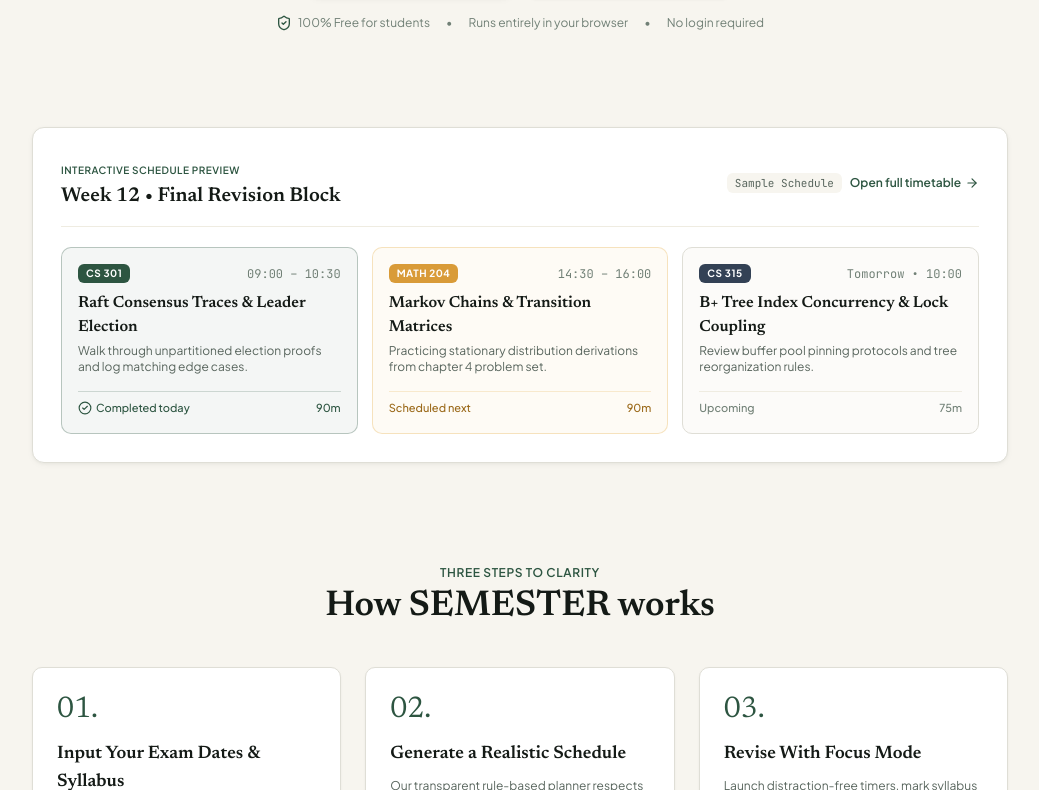
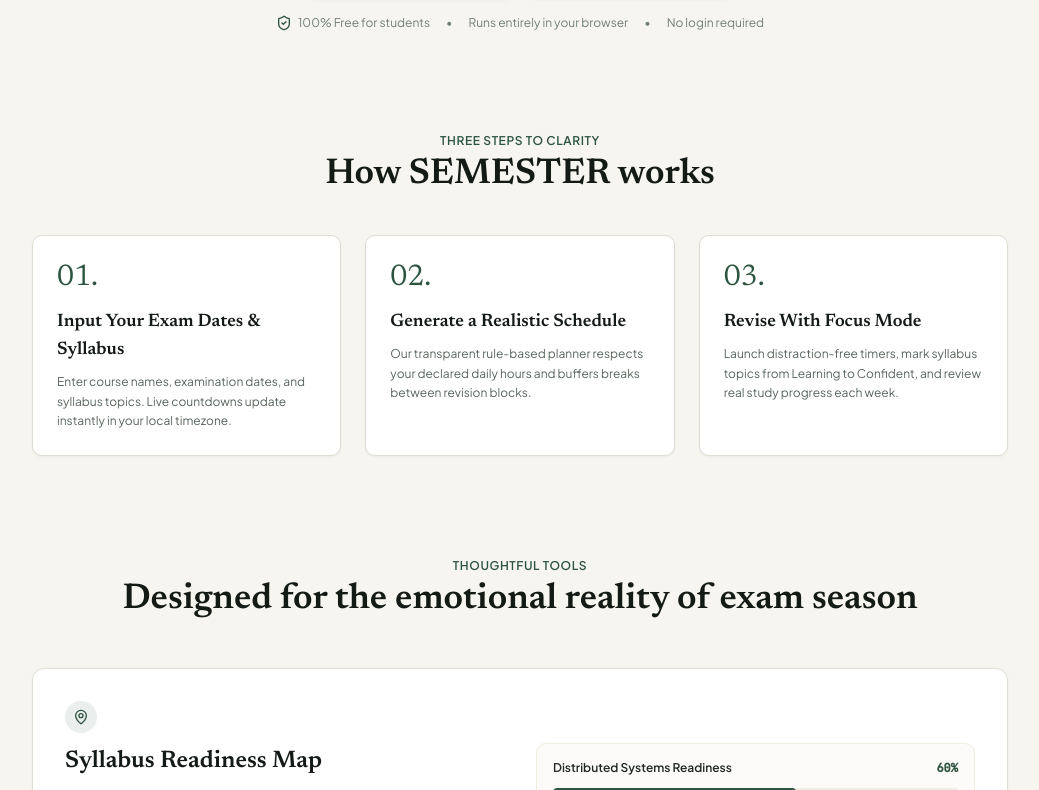
Before and after one commit to sylvester2703/SEMESTER-Personalized-Academic-Planning-Exam-Season-Workspace, a Next.js app: page / in a window 1280 px wide. Shown: the part 610-1400 px from the top of the page, without its empty margins (120-1159 px from the left). Built offline with nearby package versions, Linux system fonts and the light colour scheme.

Commit message:
fix: remove dummy routine in onboarding, schedule preview, and footer tags

```diff
--- a/components/landing/landing-view.tsx
+++ b/components/landing/landing-view.tsx
@@ -5,19 +5,10 @@
 import {
   Sparkles,
   ArrowRight,
-  Calendar,
-  Clock,
   Compass,
   MapPin,
-  Timer,
-  BarChart3,
   ShieldCheck,
-  CheckCircle2,
-  BookOpen,
-  Award,
-  Laptop,
 } from 'lucide-react';
-import { format } from 'date-fns';
 
 export function LandingView() {
   const { setActiveView, setIsOnboardingOpen } = usePlanner();
@@ -75,103 +66,6 @@
         </div>
       </section>
 
-      {/* BELIEVABLE TIMETABLE PREVIEW FRAGMENT */}
-      <section className="max-w-5xl mx-auto px-4 sm:px-6">
-        <div className="rounded-xl border border-paper-300 dark:border-paper-800 bg-white dark:bg-paper-900 shadow-card p-5 sm:p-7 overflow-hidden">
-          {/* Header of preview */}
-          <div className="flex flex-col sm:flex-row sm:items-center justify-between gap-3 pb-4 border-b border-paper-200 dark:border-paper-800">
-            <div>
-              <span className="text-[10px] font-semibold uppercase tracking-wider text-forest dark:text-emerald-400">
-                Interactive Schedule Preview
-              </span>
-              <h3 className="font-serif text-xl font-semibold text-ink-950 dark:text-white mt-0.5">
-                Week 12 • Final Revision Block
-              </h3>
-            </div>
-            <div className="flex items-center gap-2">
-              <span className="px-2 py-0.5 rounded text-[11px] bg-paper-100 dark:bg-paper-800 text-ink-600 dark:text-ink-400 font-mono">
-                Sample Schedule
-              </span>
-              <button
-                onClick={() => setActiveView('timetable')}
-                className="text-xs font-semibold text-forest dark:text-emerald-400 hover:underline flex items-center gap-1"
-              >
-                <span>Open full timetable</span>
-                <ArrowRight className="w-3.5 h-3.5" />
-              </button>
-            </div>
-          </div>
-
-          {/* Three representative realistic sessions */}
-          <div className="grid grid-cols-1 md:grid-cols-3 gap-3.5 mt-5">
-            <div className="p-4 rounded-lg border border-forest/30 bg-forest/5 dark:bg-forest/15 flex flex-col justify-between">
-              <div>
-                <div className="flex items-center justify-between mb-2">
-                  <span className="text-[10px] uppercase font-bold tracking-wider px-2 py-0.5 rounded bg-forest text-white">
-                    CS 301
-                  </span>
-                  <span className="text-xs font-mono text-ink-500">09:00 – 10:30</span>
-                </div>
-                <h4 className="font-serif text-base font-semibold text-ink-950 dark:text-white">
-                  Raft Consensus Traces & Leader Election
-                </h4>
-                <p className="text-xs text-ink-600 dark:text-ink-300 mt-1 line-clamp-2">
-                  Walk through unpartitioned election proofs and log matching edge cases.
-                </p>
-              </div>
-              <div className="mt-4 pt-2 border-t border-forest/20 flex items-center justify-between text-[11px] text-forest dark:text-emerald-300 font-medium">
-                <span className="flex items-center gap-1">
-                  <CheckCircle2 className="w-3.5 h-3.5" />
-                  <span>Completed today</span>
-                </span>
-                <span>90m</span>
-              </div>
-            </div>
-
-            <div className="p-4 rounded-lg border border-amber-border/70 bg-amber-light/40 dark:bg-amber-950/20 flex flex-col justify-between">
-              <div>
-                <div className="flex items-center justify-between mb-2">
-                  <span className="text-[10px] uppercase font-bold tracking-wider px-2 py-0.5 rounded bg-amber-warm text-white">
-                    MATH 204
-                  </span>
-                  <span className="text-xs font-mono text-ink-500">14:30 – 16:00</span>
-                </div>
-                <h4 className="font-serif text-base font-semibold text-ink-950 dark:text-white">
-                  Markov Chains & Transition Matrices
-                </h4>
-                <p className="text-xs text-ink-600 dark:text-ink-300 mt-1 line-clamp-2">
-                  Practicing stationary distribution derivations from chapter 4 problem set.
-                </p>
-              </div>
-              <div className="mt-4 pt-2 border-t border-amber-border/50 flex items-center justify-between text-[11px] text-amber-badge dark:text-amber-300 font-medium">
-                <span>Scheduled next</span>
-                <span>90m</span>
-              </div>
-            </div>
-
-            <div className="p-4 rounded-lg border border-paper-300 dark:border-paper-700 bg-paper-50 dark:bg-paper-800/60 flex flex-col justify-between">
-              <div>
-                <div className="flex items-center justify-between mb-2">
-                  <span className="text-[10px] uppercase font-bold tracking-wider px-2 py-0.5 rounded bg-slate-700 text-white">
-                    CS 315
-                  </span>
-                  <span className="text-xs font-mono text-ink-500">Tomorrow • 10:00</span>
-                </div>
-                <h4 className="font-serif text-base font-semibold text-ink-950 dark:text-white">
-                  B+ Tree Index Concurrency & Lock Coupling
-                </h4>
-                <p className="text-xs text-ink-600 dark:text-ink-300 mt-1 line-clamp-2">
-                  Review buffer pool pinning protocols and tree reorganization rules.
-                </p>
-              </div>
-              <div className="mt-4 pt-2 border-t border-paper-200 dark:border-paper-700 flex items-center justify-between text-[11px] text-ink-500 font-medium">
-                <span>Upcoming</span>
-                <span>75m</span>
-              </div>
-            </div>
-          </div>
-        </div>
-      </section>
 
       {/* HOW IT WORKS SECTION */}
       <section className="max-w-5xl mx-auto px-4 sm:px-6">
@@ -358,9 +252,6 @@
           <span className="font-serif text-base font-semibold text-ink-950 dark:text-white">
             SEMESTER
           </span>
-          <span className="ml-2">
-            • Academic planning &amp; exam season workspace.
-          </span>
         </div>
 
         <div className="flex items-center gap-4">
--- a/components/navigation/app-footer.tsx
+++ b/components/navigation/app-footer.tsx
@@ -168,9 +168,6 @@
             <div>
               © {currentYear} SEMESTER. All rights reserved. Built for students with genuine academic empathy.
             </div>
-            <div className="flex items-center gap-3">
-              <span>Frontend-Only · Zero Remote Tracking</span>
-            </div>
           </div>
         </div>
       </footer>
--- a/lib/storage/index.ts
+++ b/lib/storage/index.ts
@@ -8,8 +8,8 @@
 } from '@/types';
 import { generateSampleData } from './sample-data';
 
-const STORAGE_KEY = 'semester_planner_data_v3';
-const CURRENT_SCHEMA_VERSION = 3;
+const STORAGE_KEY = 'semester_planner_data_v4';
+const CURRENT_SCHEMA_VERSION = 4;
 
 export interface StorageResult<T> {
   success: boolean;
@@ -21,47 +21,6 @@
  * Default empty data template for fresh setup (zero dummy data)
  */
 export function createDefaultEmptyData(): AppData {
-  const defaultRoutine: RoutineCommitment[] = [
-    {
-      id: 'comm-college-default',
-      name: 'College / University Hours',
-      category: 'college',
-      daysOfWeek: [1, 2, 3, 4, 5],
-      startTime: '09:00',
-      endTime: '16:00',
-      isFixed: true,
-      notes: 'Lectures and laboratory sessions.',
-    },
-    {
-      id: 'comm-sleep-default',
-      name: 'Sleep & Night Rest',
-      category: 'sleep',
-      daysOfWeek: [0, 1, 2, 3, 4, 5, 6],
-      startTime: '23:00',
-      endTime: '07:00',
-      isFixed: true,
-      notes: 'Consistent restful sleep schedule.',
-    },
-    {
-      id: 'comm-commute-default',
-      name: 'Daily Commute',
-      category: 'commute',
-      daysOfWeek: [1, 2, 3, 4, 5],
-      startTime: '08:00',
-      endTime: '09:00',
-      isFixed: true,
-    },
-    {
-      id: 'comm-meals-default',
-      name: 'Meals & Breaks',
-      category: 'meals',
-      daysOfWeek: [0, 1, 2, 3, 4, 5, 6],
-      startTime: '19:30',
-      endTime: '20:30',
-      isFixed: true,
-    },
-  ];
-
   const defaultPreferences: StudyPreferences = {
     dailyAvailabilityHours: 3.5,
     preferredSessionDuration: 45,
@@ -75,14 +34,14 @@
   return {
     version: CURRENT_SCHEMA_VERSION,
     profile: {
-      displayName: 'Student',
-      semesterName: 'Examination Series',
-      academicYearOrLevel: 'Undergraduate',
-      primaryGoalDescription: 'Finish syllabus units, balance routine, and prepare calmly.',
+      displayName: '',
+      semesterName: '',
+      academicYearOrLevel: '',
+      primaryGoalDescription: '',
       theme: 'system',
       onboarded: false,
       isSampleData: false,
-      routineCommitments: defaultRoutine,
+      routineCommitments: [],
       preferences: defaultPreferences,
       goals: [],
       examChecklist: [],
@@ -138,10 +97,9 @@
         theme: parsed.profile?.theme || 'system',
         onboarded: Boolean(parsed.profile?.onboarded),
         isSampleData: Boolean(parsed.profile?.isSampleData),
-        routineCommitments:
-          Array.isArray(parsed.profile?.routineCommitments) && parsed.profile.routineCommitments.length > 0
-            ? parsed.profile.routineCommitments
-            : defaultEmpty.profile.routineCommitments,
+        routineCommitments: Array.isArray(parsed.profile?.routineCommitments)
+          ? parsed.profile.routineCommitments
+          : [],
         preferences: {
           dailyAvailabilityHours: Number(parsed.profile?.preferences?.dailyAvailabilityHours || parsed.profile?.dailyAvailabilityHours) || 3.5,
           preferredSessionDuration: parsed.profile?.preferences?.preferredSessionDuration || 45,
```
Also changed, not shown: components/onboarding/onboarding-modal.tsx (+81 -45 lines).
